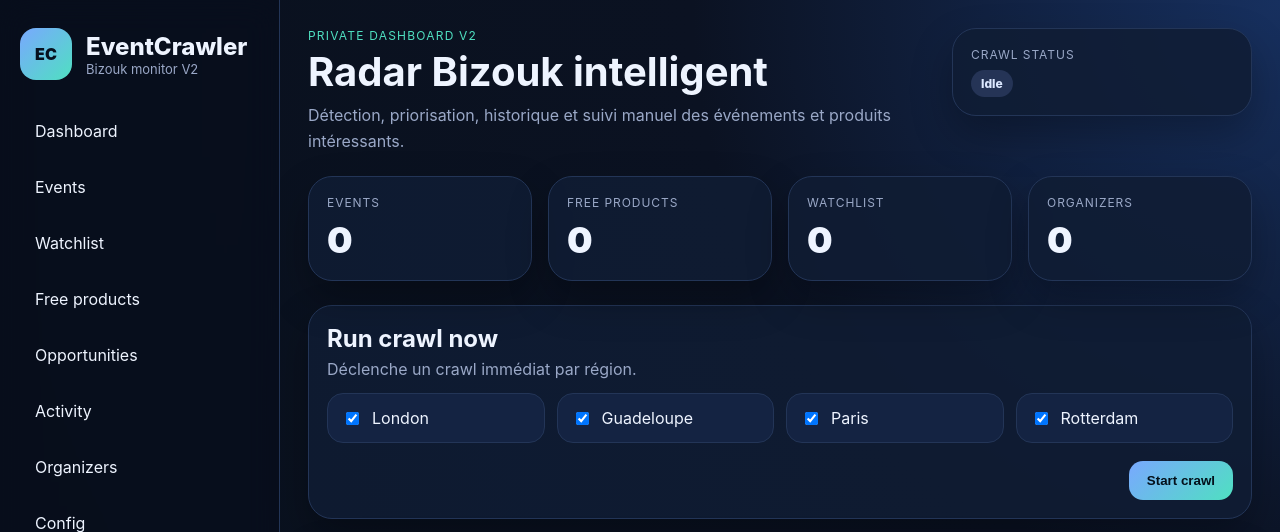
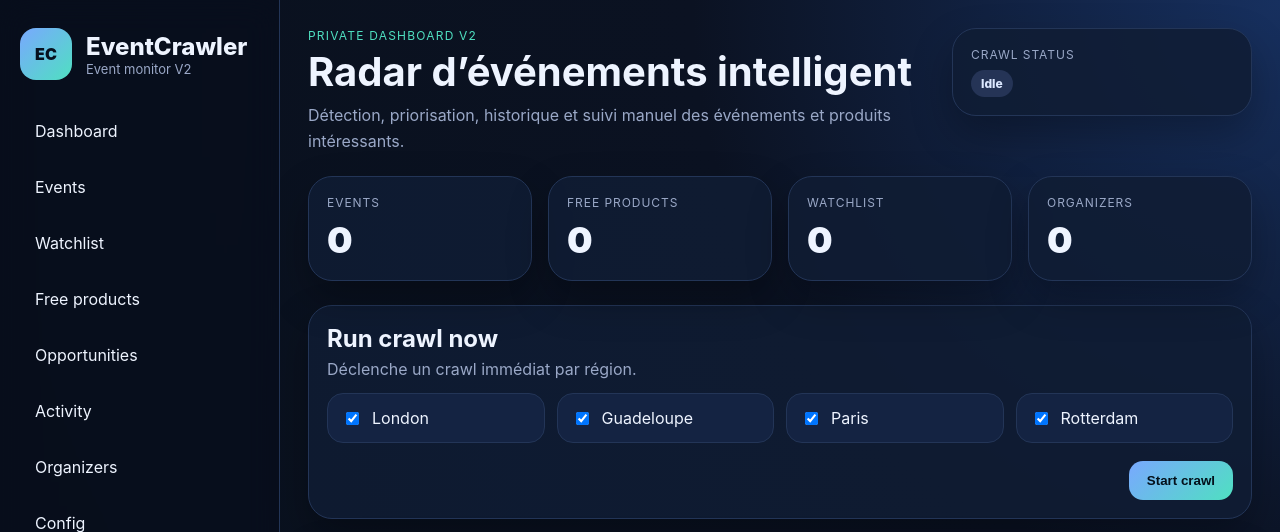
Before and after one commit to mopsoner/EventCrawler, a Flask app: page / in a window 1280 px wide. Shown: the top 532 px of the page. Run offline with Flask 3, Linux system fonts and the light colour scheme; data that the repository does not hold is empty.

Commit message:
Remove visible Bizouk mentions from UI labels

```diff
--- a/templates/base.html
+++ b/templates/base.html
@@ -13,7 +13,7 @@
         <div class="brand-mark">EC</div>
         <div>
           <div class="brand-title">EventCrawler</div>
-          <div class="brand-subtitle">Bizouk monitor V2</div>
+          <div class="brand-subtitle">Event monitor V2</div>
         </div>
       </div>
       <nav class="nav-list">
--- a/templates/dashboard.html
+++ b/templates/dashboard.html
@@ -4,7 +4,7 @@
 <section class="hero">
   <div>
     <div class="eyebrow">Private dashboard V2</div>
-    <h1>Radar Bizouk intelligent</h1>
+    <h1>Radar d’événements intelligent</h1>
     <p class="hero-copy">Détection, priorisation, historique et suivi manuel des événements et produits intéressants.</p>
   </div>
   <div class="hero-status-card">
```
